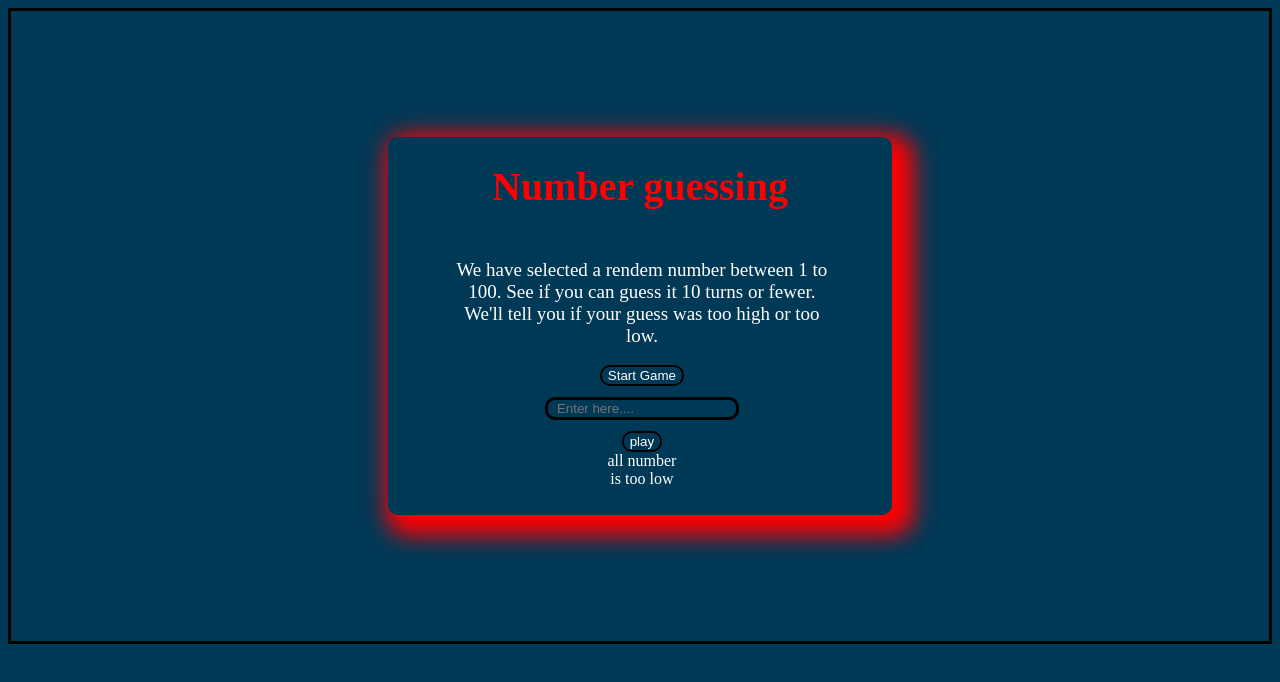
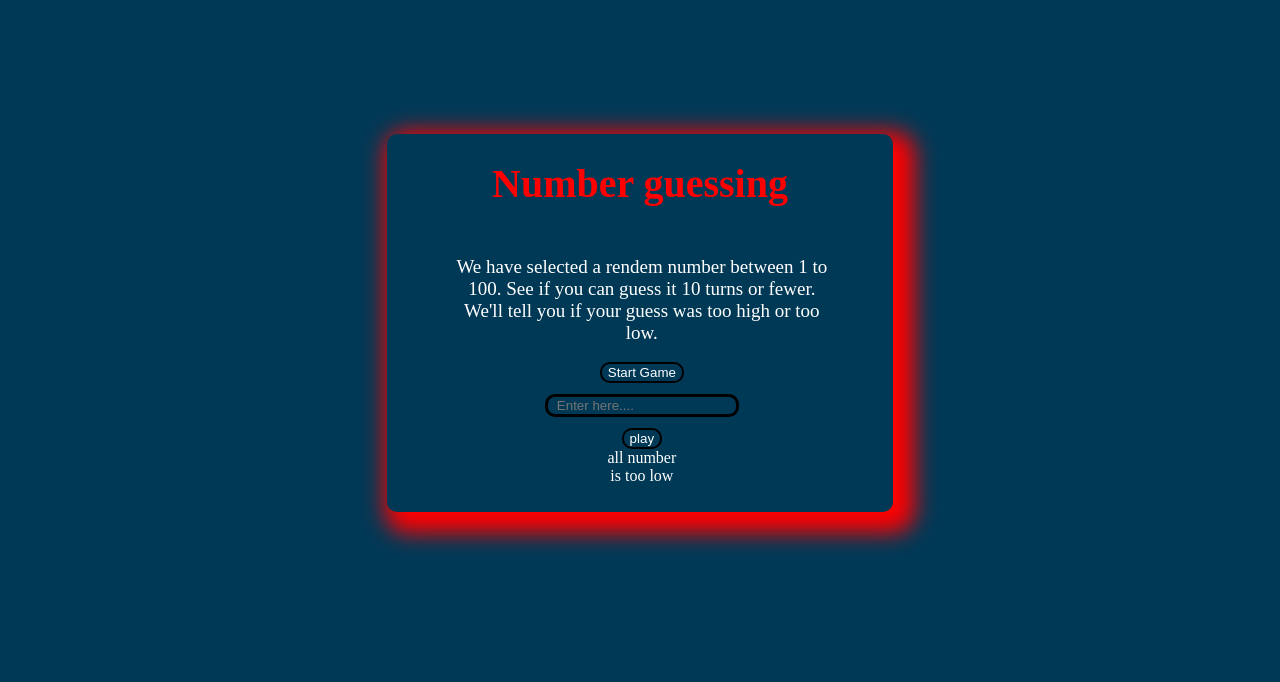
Before and after one commit to krishnavish9329/Number-Guessing-Game, a plain HTML site: page index.html in a window 1280 px wide. Both pictures are taken after a click on the button "play". Drawn offline with Linux system fonts and the light colour scheme.

Commit message:
add feature

```diff
--- a/N_G_G.css
+++ b/N_G_G.css
@@ -1,5 +1,5 @@
 body{
-    border: 3px solid black;
+    /* border: 3px solid black; */
     height: 630px;
     align-content: center; /* it's for  vertical center*/
     background-color: rgb(0, 57, 86);
--- a/javaScript.js
+++ b/javaScript.js
@@ -29,7 +29,7 @@ function checkGuesses(){
     const conatin_number = document.getElementById('contain');
     ++term;
 
-    if(term>=10 && term <=0)
+    if(term>=10)
     {
         span_tage.innerHTML = `loss the game please try agein `;
         document.getElementById("input_id").setAttribute = "readonly";
@@ -38,7 +38,7 @@ function checkGuesses(){
         return;
     }
 
-    if(guess >= 100)
+    if(guess >= 100 && guess <=0)
     {
         span_tage.innerHTML = "Node:- Enter wrong number";
         span_tage.style.color="red";
```
